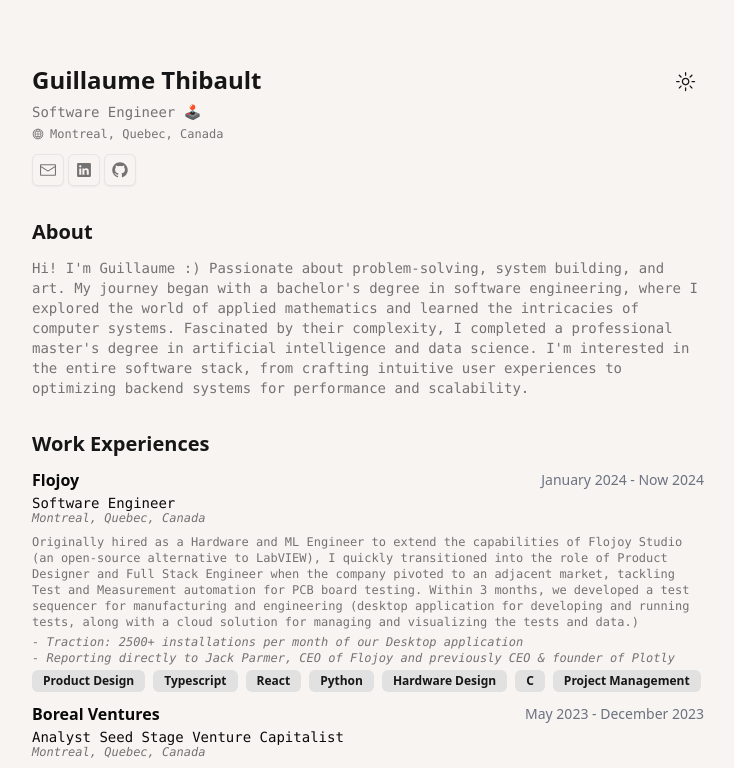
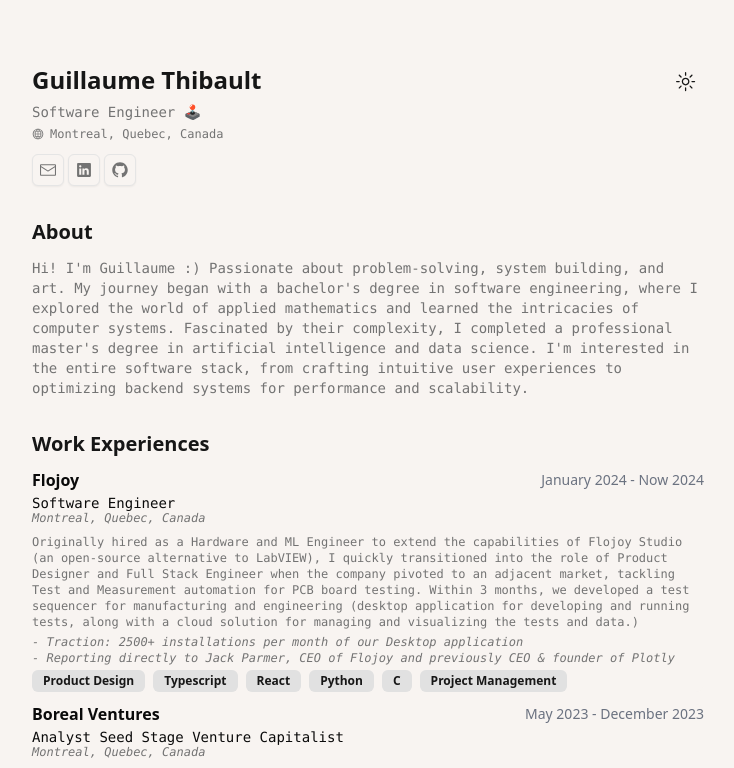
Before and after one commit to LatentDream/guillaume.sh, a React (Vite) app: page / in a window 1280 px wide. Shown: the top 768 px of the page, without its empty margins (272-1006 px from the left). Built offline with nearby package versions, Linux system fonts and the light colour scheme; a web font is replaced by a local one.

Commit message:
Update cv.tsx

```diff
--- a/src/routes/cv/cv.tsx
+++ b/src/routes/cv/cv.tsx
@@ -32,7 +32,7 @@
     link: "https://flojoy.ai",
     title: "Software Engineer",
     description: "Originally hired as a Hardware and ML Engineer to extend the capabilities of Flojoy Studio (an open-source alternative to LabVIEW), I quickly transitioned into the role of Product Designer and Full Stack Engineer when the company pivoted to an adjacent market, tackling Test and Measurement automation for PCB board testing. Within 3 months, we developed a test sequencer for manufacturing and engineering (desktop application for developing and running tests, along with a cloud solution for managing and visualizing the tests and data.)",
-    badges: ["Product Design", "Typescript", "React", "Python", "Hardware Design", "C", "Project Management"],
+    badges: ["Product Design", "Typescript", "React", "Python", "C", "Project Management"],
     notes: ["Traction: 2500+ installations per month of our Desktop application", "Reporting directly to Jack Parmer, CEO of Flojoy and previously CEO & founder of Plotly"]
   },
   {
```
